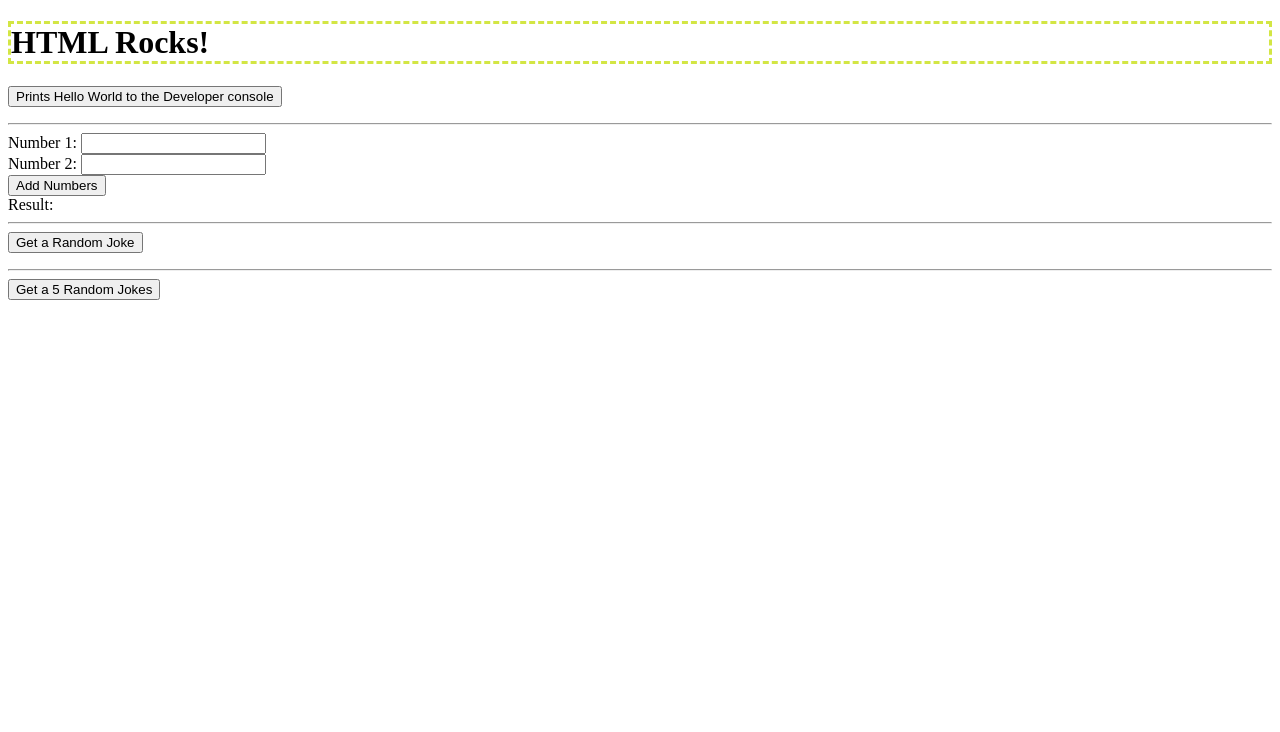
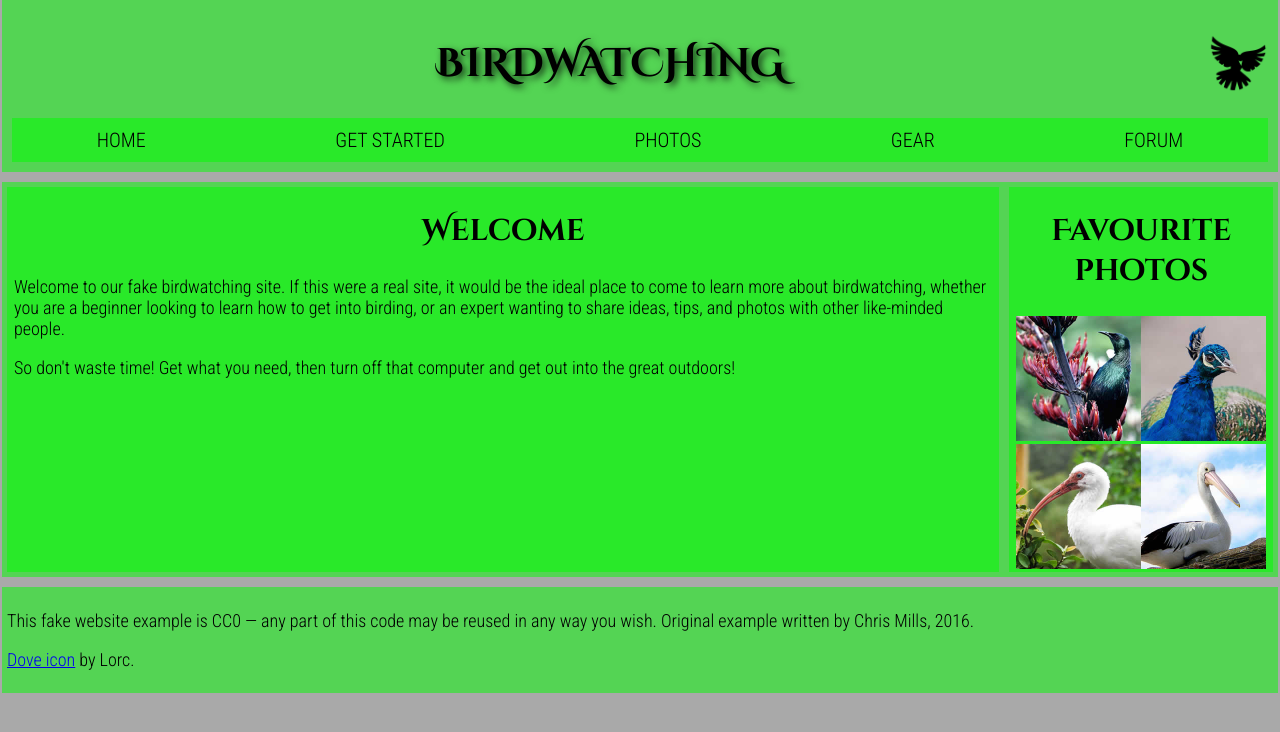
Before and after one commit to yakob-ad/M4.2-Lab, a website: page index.html in a window 1280 px wide. Drawn offline with Linux system fonts and the light colour scheme.

Commit message:
Updated CSS and HTML

```diff
--- a/css/style.css
+++ b/css/style.css
@@ -1,29 +1,119 @@
-h1{
-  border-color: #d3e644;
-  border-style: dashed;
+body {
+  margin: 0px 2px;
+  background-color: rgb(169, 169, 169);
 }
 
-table {
-  border-collapse: collapse;
-  width: 100%;
-  margin-bottom: 20px;
+/* HEADER */
+.header {
+  display: flex;
+  justify-content: space-between;
+  align-items: center;
+  padding: 10px;
+  background-color: rgb(84, 212, 84);
+  flex-wrap: wrap;
+  margin-bottom: 10px;
 }
 
-th, td {
-  padding: 12px 15px;
-  text-align: left;
-  border-bottom: 1px solid #ddd;
+.header h1 {
+  flex: 1;
+  text-align: center;
+  font-family: 'Cinzel Decorative', serif;
+  font-weight: 700;
+  font-size: 40px;
+  text-shadow: 3px 3px 7px rgba(0, 0, 0, 0.75);
+
 }
 
-th {
-  background-color: #f2f2f2;
+.header img {
+  flex-shrink: 0;
+  margin-left: auto;
+}
+
+
+/* NAVIGATION MENU */
+.navmenu {
+  width: 100%;
+  background-color: rgb(41, 233, 41);
+  padding: 10px 0;
+}
+
+.navmenu ul {
+  display: flex;
+  list-style: none;
+  justify-content: space-around;
+  padding: 0;
+  margin: 0;
+  gap: 20px;
+}
+
+.navmenu a {
+  font-family:'Roboto Condensed';
+  font-style: normal;
+  font-weight: 300;
+  font-size: 20px;
+  text-decoration: none;
+  color: black;
+  padding: 0px 10px;
+}
+
+.navmenu a:hover {
+  background-color: rgb(80, 200, 80);
+  padding: 8px;
   font-weight: bold;
 }
 
-tbody tr:nth-child(even) {
-  background-color: #f9f9f9;
+
+
+/* MAIN CONTENT */
+.main {
+  display: flex;
+  justify-content: space-between;
+  background-color: rgb(84, 212, 84);
+  margin-bottom: 0;
 }
 
-tbody tr:hover {
-  background-color: #e9e9e9;
+/* WELCOME TEXT AND FAVORITE IMAGES STYLING*/
+.welcome, .favorite {
+  margin: 5px;
+  padding: 0px 7px;
+  background-color: rgb(41, 233, 41);
 }
+
+.welcome h2,
+.favorite h2 {
+  font-family: 'Cinzel Decorative', serif;
+  font-weight: 700;
+  font-size: 30px;
+  text-align: center;
+  padding: 0 30px;
+}
+
+.favorite img {
+  display: flex;
+  width: 100%;
+  height: auto;
+  display: block;
+  /* border-radius: 1px; */
+}
+
+.image-row {
+  display: flex;
+  justify-content: space-between;
+  margin-bottom: 3px;
+}
+
+p {
+  font-family:'Roboto Condensed';
+  font-style: normal;
+  font-weight: 500;
+  font-size: 18px;
+}
+
+
+
+/* FOOTER */
+.footer {
+  margin-top: 10px;
+  padding: 5px;
+  background-color: rgb(84, 212, 84);
+}
--- a/index.html
+++ b/index.html
@@ -1,108 +1,75 @@
-<!doctype html>
-<html>
-
+<!DOCTYPE html>
+<html lang="en">
   <head>
     <meta charset="utf-8">
-  <title>Hello World!</title>
-  <meta name="description" content="">
-  <meta name="viewport" content="width=device-width, initial-scale=1">
+    <title>Birdwatching</title>
+    <link href="https://fonts.googleapis.com/css?family=Roboto+Condensed:300%7CCinzel+Decorative:700" rel="stylesheet">
     <link rel="stylesheet" href="css/style.css">
     <link rel="shortcut icon" href="img/favicon.ico">
+
+    <!--[if lt IE 9]>
+      <script src="https://cdnjs.cloudflare.com/ajax/libs/html5shiv/3.7.3/html5shiv.js"></script>
+    <![endif]-->
   </head>
 
   <body>
-  <h1>HTML Rocks!</h1>
-  <p>
-    <button  onclick="helloWorld()">Prints Hello World to the Developer console</button>
-  </p>
-  <hr>
-  <form id="addForm">
-    <label for="num1">Number 1:</label>
-    <input type="number" id="num1" name="num1" required>
-    <br>
-    <label for="num2">Number 2:</label>
-    <input type="number" id="num2" name="num2" required>
-    <br>
-    <button type="submit">Add Numbers</button>
-  </form>
 
-  <label id="result">Result:</label>
+    <header class="header">
+      <h1>BIRDWATCHING</h1>
+      <img src="img/dove.png" alt="a simple dove logo" width="60" height="60">
+      <nav class="navmenu">
+        <ul>
+          <li><a href="#"><span>HOME</span></a></li>
+          <li><a href="#">GET STARTED</a></li>
+          <li><a href="#">PHOTOS</a></li>
+          <li><a href="#">GEAR</a></li>
+          <li><a href="#">FORUM</a></li>
+        </ul>
+      </nav>
+    </header>
 
-  <hr>
+      <!-- <div class="header">
+        <h1>Birdwatching</h1>
+        <img src="img/dove.png" alt="a simple dove logo" width="60" height="60">
+      </div>
 
-  <button id="jokeButton">Get a Random Joke</button>
-  <p id="joke"></p>
 
-  <hr>
-  <button id="jokeButtonTable">Get a  5 Random Jokes</button>
-  <table id="jokeTable"></table>
+      <div class="navmenu">
+        <ul>
+          <li><span>Home</span></li>
+          <li><a href="#">Get started</a></li>
+          <li><a href="#">Photos</a></li>
+          <li><a href="#">Gear</a></li>
+          <li><a href="#">Forum</a></li>
+        </ul>
+      </div> -->
 
-  <script type="module" script="js/main.js">
-    import {helloWorld, add, fetchRandomJoke, fetch5RandomJokes} from './js/main.js';
+      <div class="main">
+        <div class="welcome">
+          <h2>Welcome</h2>
+          <p>Welcome to our fake birdwatching site. If this were a real site, it would be the ideal place to come to learn more about birdwatching, whether you are a beginner looking to learn how to get into birding, or an expert wanting to share ideas, tips, and photos with other like-minded people.</p>
+          <p>So don't waste time! Get what you need, then turn off that computer and get out into the great outdoors!</p>
+        </div>
 
-    // This shows how to assign a function to the window object
-    // so that it can be called from the browser console
-    window.helloWorld = helloWorld;
+        <div class="favorite">
+          <h2>Favourite photos</h2>
 
-    // This shows how to add an event listener to a button in the HTML
-    // and call a function when the button is clicked
-    const form = document.getElementById('addForm');
-    form.addEventListener('submit', function(e) {
-      e.preventDefault();
-      const num1 = parseFloat(document.getElementById('num1').value);
-      const num2 = parseFloat(document.getElementById('num2').value);
-      try{
-        const result = add(num1, num2);
-        document.getElementById('result').textContent = `Result: ${result}`;
-      }catch(e){
-        console.error(e);
-        document.getElementById('result').textContent = `Error: ${e.message}`;
-      }
+          <div class="image-row">
+            <a href="img/favorite-1.jpg"><img src="img/favorite-1_th.jpg" alt="Small black bird, black claws, long black slender beak, links to larger version of the image"></a>
+            <a href="img/favorite-2.jpg"><img src="img/favorite-2_th.jpg" alt="Top half of a pretty bird with bright blue plumage on neck, light colored beak, blue headdress, links to larger version of the image"></a>
+          </div>
+          <div class="image-row">
+            <a href="img/favorite-3.jpg"><img src="img/favorite-3_th.jpg" alt="Top half of a large bird with white plumage, very long curved narrow light colored break, links to larger version of the image"></a>
+            <a href="img/favorite-4.jpg"><img src="img/favorite-4_th.jpg" alt="Large bird, mostly white plumage with black plumage on back and rear, long straight white beak, links to larger version of the image"></a>
+          </div>
+        </div>
+      </div>
 
-    });
 
-    // this shows how to add an event listener to a button in the HTML
-    // that calls a function that fetches a random joke from an API
-    // and displays it on the page
-    const jokebtn = document.getElementById('jokeButton');
-    const jokeresult = document.getElementById('joke');
-    jokebtn.addEventListener('click', async () => {
-      try {
-        jokeresult.textContent = 'Loading...';
-        const joke = await fetchRandomJoke();
-        document.getElementById('joke').textContent = joke;
-      } catch (e) {
-        console.error(e);
-        document.getElementById('joke').textContent = `Error: ${e.message}`;
-      }
-    });
-
-    // this shows how to add an event listener to a button in the HTML
-    // that calls a function that fetches 5 random jokes from an API
-    // and displays them in a table on the page
-    const jokeTableBtn = document.getElementById('jokeButtonTable');
-    const jokeTable = document.getElementById('jokeTable');
-    jokeTableBtn.addEventListener('click', async () => {
-      try {
-        jokeTable.textContent = 'Loading...';
-        const joke = await fetch5RandomJokes();
-        jokeTable.innerHTML = `
-              <thead>
-              <tr>
-                <th>Joke</th>
-              </tr>
-              </thead>
-              <tbody>
-              ${joke.map(j => `<tr><td>${j}</td></tr>`).join('')}
-              </tbody>
-            `;
-      } catch (e) {
-        console.error(e);
-        document.getElementById('joke').textContent = `Error: ${e.message}`;
-      }
-    });
-  </script>
+      <div class="footer">
+        <p>This fake website example is CC0 — any part of this code may be reused in any way you wish. Original example written by Chris Mills, 2016.</p>
+        <p><a href="http://game-icons.net/lorc/originals/dove.html">Dove icon</a> by Lorc.</p>
+      </div>
 
   </body>
-
 </html>
```
Also changed, not shown: img/dove.png (added), img/favorite-1.jpg (added), img/favorite-1_th.jpg (added), img/favorite-2.jpg (added), img/favorite-2_th.jpg (added), img/favorite-3.jpg (added), img/favorite-3_th.jpg (added), img/favorite-4.jpg (added), img/favorite-4_th.jpg (added). Lines whose indentation alone changed are shown as unchanged.
